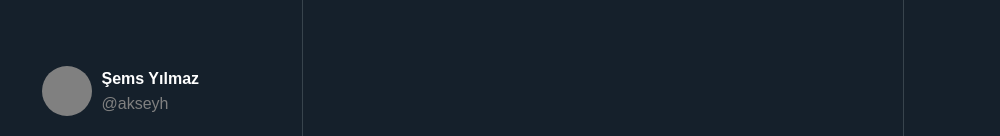
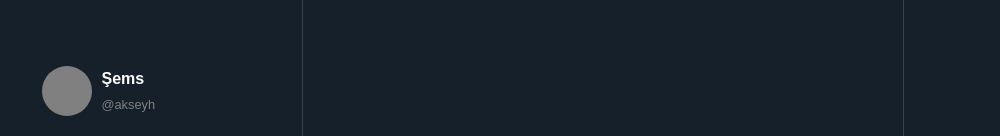
Before and after one commit to akseyh/vue3-twitter-clone, a Vue app: page / in a window 1280 px wide. Shown: the part 664-800 px from the top of the page, without its empty margins (0-1000 px from the left). Built offline with nearby package versions, Linux system fonts and the light colour scheme.

Commit message:
add: set username and name operations

```diff
--- a/src/components/MenuSection.vue
+++ b/src/components/MenuSection.vue
@@ -46,8 +46,8 @@
     <div class="menu-section__user">
       <div class="menu-section__user-icon"></div>
       <div class="menu-section__user-info">
-        <span class="name">Şems Yılmaz</span>
-        <span class="username">@akseyh</span>
+        <input class="name user-input" v-model="name" />
+        <input class="username user-input" v-model="username" />
       </div>
       <div class="menu-section__more"></div>
     </div>
@@ -65,6 +65,8 @@ import ListIcon from "../assets/List.vue";
 import UserIcon from "../assets/User.vue";
 import MoreIcon from "../assets/More.vue";
 import NewTweetIcon from "../assets/NewTweet.vue";
+import { useStore } from "vuex";
+import { computed } from "@vue/runtime-core";
 export default {
   name: "MenuSection",
   components: {
@@ -78,6 +80,28 @@ export default {
     UserIcon,
     MoreIcon,
     NewTweetIcon,
+  },
+  setup() {
+    const store = useStore();
+
+    const name = computed({
+      get: () => store.state.user.name,
+      set: (val) => {
+        store.commit("SET_NAME", val);
+      },
+    });
+
+    const username = computed({
+      get: () => "@" + store.state.user.username,
+      set: (val) => {
+        store.commit("SET_USERNAME", val.substring(1));
+      },
+    });
+
+    return {
+      name,
+      username,
+    };
   },
 };
 </script>
@@ -197,7 +221,9 @@ export default {
 .menu-section__user-icon {
   margin-right: 10px;
   width: 50px;
+  min-width: 50px;
   height: 50px;
+  min-height: 50px;
   border-radius: 100%;
   background: gray;
 }
@@ -213,11 +239,23 @@ export default {
 
 .menu-section__user-info .name {
   font-weight: 600;
+  font-size: 1rem;
+  color: #fff;
 }
 
 .menu-section__user-info .username {
   font-weight: 100;
   color: gray;
+  font-size: 0.8rem;
+}
+
+.menu-section__user-info .user-input {
+  background: transparent;
+  border: 0;
+}
+
+.menu-section__user-info .user-input:focus {
+  outline: none;
 }
 
 @media only screen and (max-width: 1250px) {
--- a/src/components/Tweet.vue
+++ b/src/components/Tweet.vue
@@ -4,7 +4,7 @@
     <div class="tweet__detail">
       <div class="tweet__user-info">
         <span class="name">{{ tweet.user.name }}</span>
-        <span class="username">{{ tweet.user.username }}</span>
+        <span class="username">@{{ tweet.user.username }}</span>
       </div>
       <div class="tweet__content">{{ tweet.content }}</div>
       <div class="tweet__analytics">
--- a/src/components/TweetInput.vue
+++ b/src/components/TweetInput.vue
@@ -29,7 +29,7 @@ export default {
       if (!tweet.value.length) return;
       const payload = {
         content: tweet.value,
-        user: store.state.user,
+        user: { ...store.state.user },
         date: new Date(),
       };
       store.commit("CREATE_TWEET", payload);
--- a/src/store/index.js
+++ b/src/store/index.js
@@ -4,7 +4,7 @@ export default createStore({
   state: {
     user: {
       name: 'Şems',
-      username: '@akseyh'
+      username: 'akseyh'
     },
     tweets: [
       {
@@ -13,9 +13,9 @@ export default createStore({
         date: new Date(),
         user: {
           name: 'Şems',
-          username: '@akseyh'
+          username: 'akseyh'
         },
-        likes: 0,
+        likes: 999,
         retweets: 0,
         comments: 0
       }
@@ -24,6 +24,12 @@ export default createStore({
     reTweets: []
   },
   mutations: {
+    SET_NAME(state, val) {
+      state.user.name = val
+    },
+    SET_USERNAME(state, val) {
+      state.user.username = val
+    },
     CREATE_TWEET(state, payload) {
       state.tweets = [...state.tweets, { ...payload, id: state.tweets.length, likes: 0, retweets: 0, comments: 0 }]
     },
```
